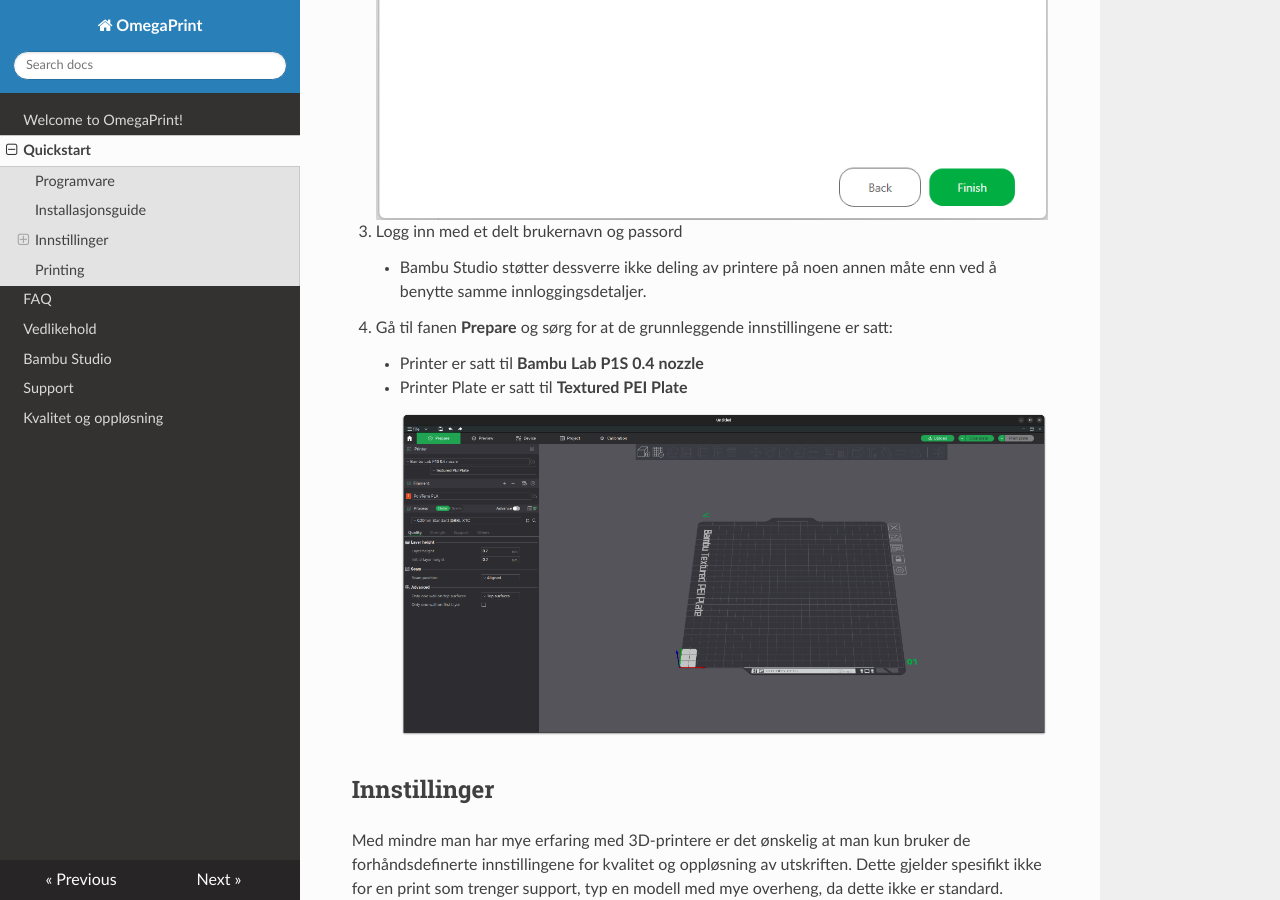
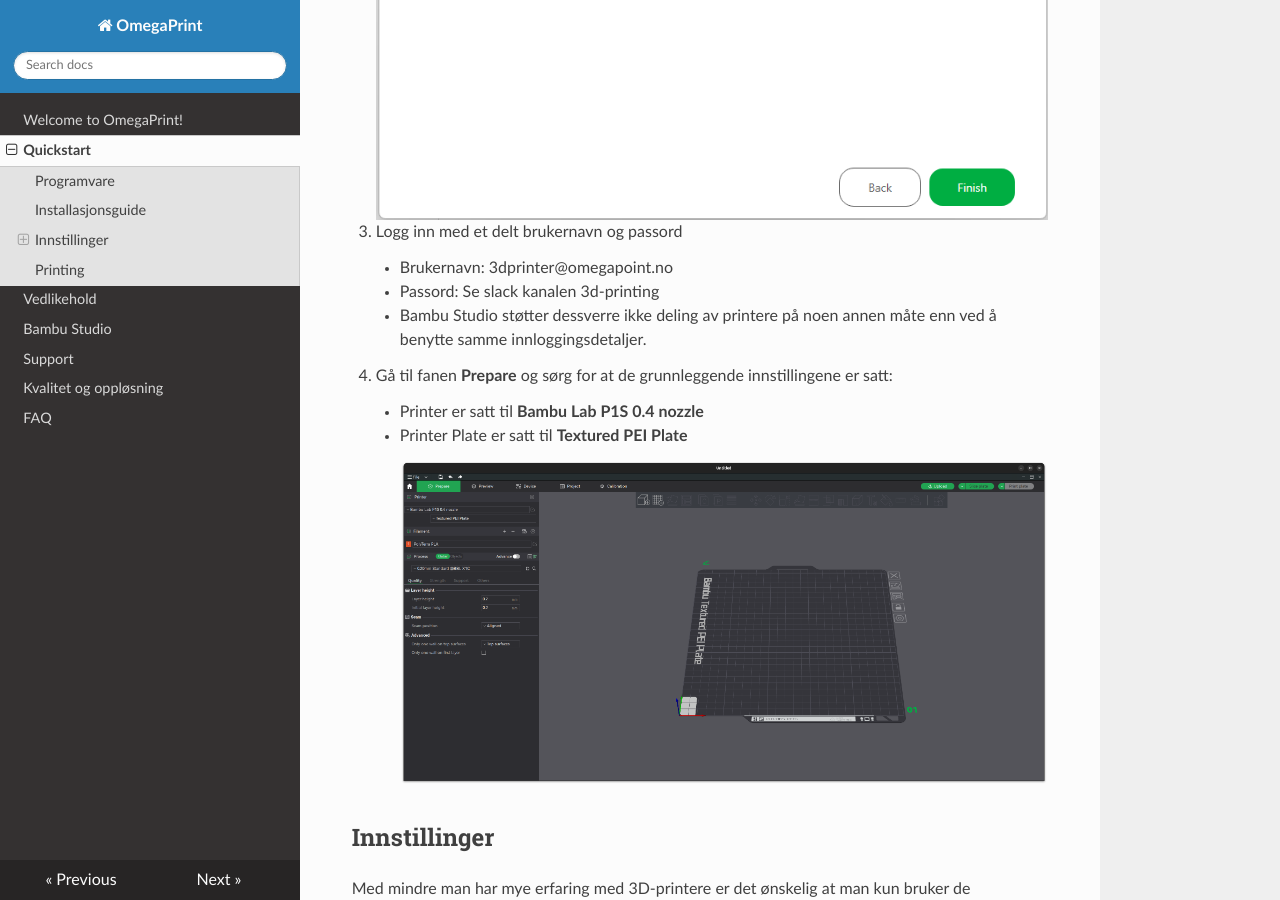
Before and after one commit to jonasmuriboe/jonasmuriboe.github.io, an MkDocs documentation site: the page built from docs/quickstart.md, in a window 1280 px wide and 900 px high, scrolled down 2354 px. Built offline with MkDocs 1.6.1, drawn with Linux system fonts in a browser that asks for light colours; nearby versions of some CDN libraries.

Commit message:
Add username

```diff
--- a/docs/quickstart.md
+++ b/docs/quickstart.md
@@ -15,6 +15,8 @@
    ![Image](img/Install_Step_4.png)
 
 3. Logg inn med et delt brukernavn og passord
+    - Brukernavn: 3dprinter@omegapoint.no
+    - Passord: Se slack kanalen 3d-printing
     - Bambu Studio støtter dessverre ikke deling av printere på noen annen måte enn ved å benytte samme innloggingsdetaljer.
 4. Gå til fanen **Prepare** og sørg for at de grunnleggende innstillingene er satt:
     - Printer er satt til **Bambu Lab P1S 0.4 nozzle**
--- a/mkdocs.yml
+++ b/mkdocs.yml
@@ -10,11 +10,11 @@
 nav:
   - 'index.md'
   - 'quickstart.md'
-  - 'faq.md'
   - 'maintenance.md'
   - 'slicer.md'
   - 'support.md'
   - 'quality.md'
+  - 'faq.md'
 markdown_extensions:
   - attr_list
   - md_in_html
```
